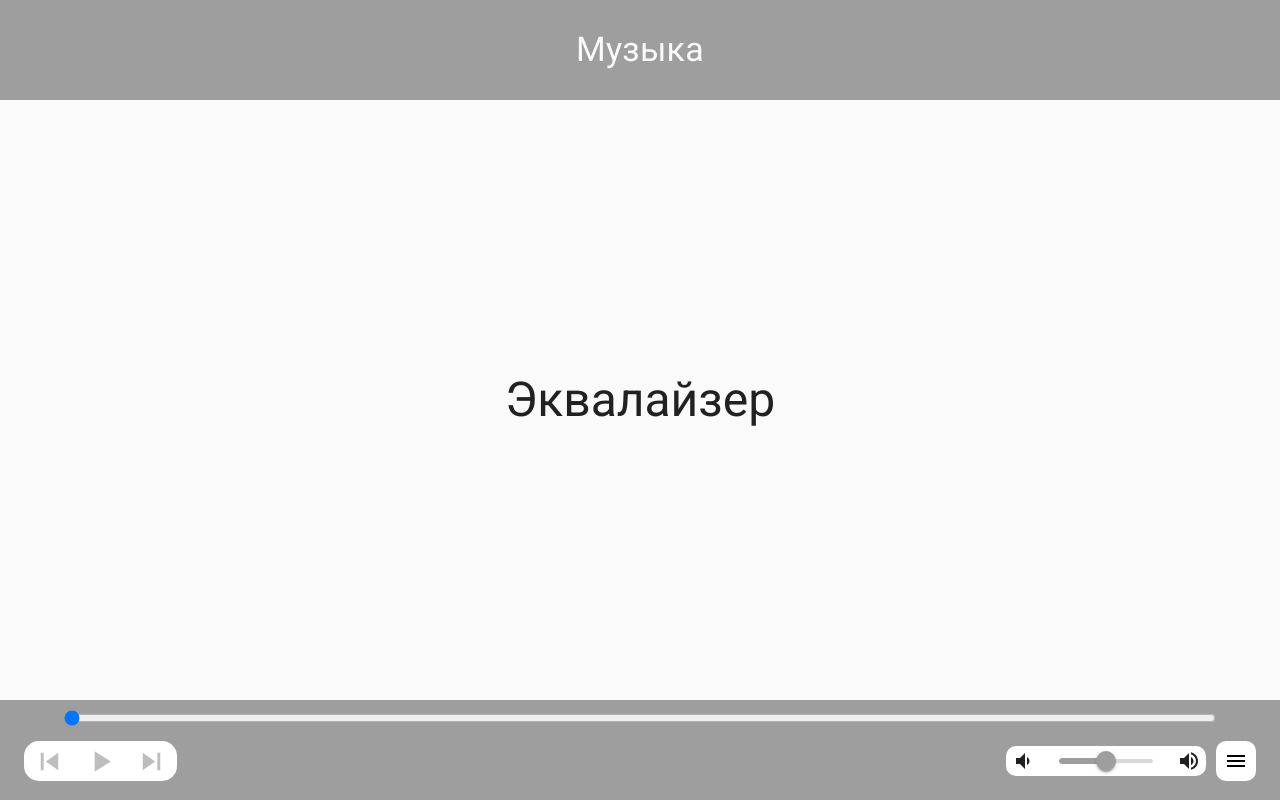
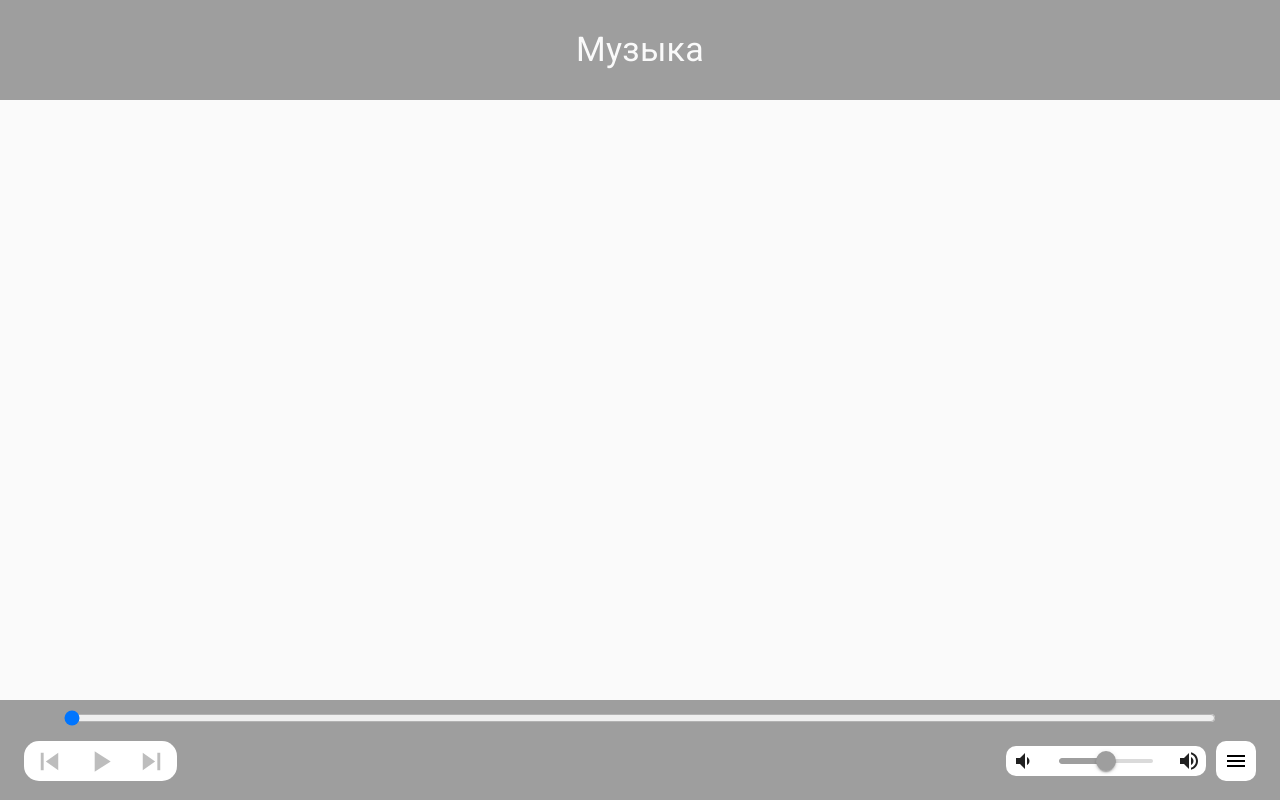
Before and after one commit to AlekseiPronin313/music-player-react, a React (Create React App) app: page / in a window 1280 px wide. Built offline with nearby package versions, Linux system fonts and the light colour scheme.

Commit message:
adding an equalizer

```diff
--- /dev/null
+++ b/src/blocks/canvas/canvas.css
@@ -0,0 +1,6 @@
+.canvas {
+    width: 100%;
+    height: calc(100vh - 200px);
+    display: flex;
+    align-items: flex-end;
+}
--- /dev/null
+++ b/src/blocks/canvas/myCanvas/myCanvas.css
@@ -0,0 +1,4 @@
+.myCanvas {
+    width: 100%;
+    height: 100%;
+}
--- a/src/components/App.js
+++ b/src/components/App.js
@@ -3,14 +3,17 @@ import Header from './Header';
 import Main from './Main';
 import { Box, CssBaseline } from '@mui/material';
 import FooterContainer from "./Footer/FooterContainer";
+import {useState} from "react";
 
 function App() {
+    const [ audioRef, setAudioRef ] = useState()
+    const [ context, setContext ] = useState()
   return (
       <Box sx={{flexGrow: 1}}>
       <CssBaseline />
       <Header />
-      <Main/>
-      <FooterContainer/>
+      <Main audioRef={audioRef} setContext={setContext}/>
+      <FooterContainer context={context} setAudioRef={setAudioRef}/>
       </Box>
   )
 }
--- a/src/components/Footer/AudioPlayers/AudioPlayers.js
+++ b/src/components/Footer/AudioPlayers/AudioPlayers.js
@@ -6,7 +6,7 @@ import {calculateTime} from "../../../context/СalculateTime";
 import {nextTrack} from "../../../redux/stateReducer";
 import {useDispatch} from "react-redux";
 
-function AudioPlayers ({ openPlaylist, musicPlay, playing }) {
+function AudioPlayers ({ openPlaylist, musicPlay, playing, setAudioRef, context}) {
     const [statevolum, setStateVolum] = useState(0.5)
     const [isPlaying, setIsPlaying] = useState(false);
     const [duration, setDuration] = useState(0);
@@ -27,24 +27,17 @@ function AudioPlayers ({ openPlaylist, musicPlay, playing }) {
 
     useEffect(() => {
         if (track) {
-            setTimeout(() => {
-                audioPlayer.current.play()
-                setIsPlaying(true)
-            }, 1000)
-            togglePlayPause(true)
-            setInterval(time, 1000)
+            setIsPlaying(true)
+            audioPlayer.current.play()
+            setAudioRef(audioPlayer)
+            animationRef.current = requestAnimationFrame(whilePlaying)
         }
     },[track])
 
     const clickNextTrack = () => {
-        setIsPlaying(false)
         dispatch(nextTrack(musicPlay.id))
-    }
-
-    const time = () => {
-        if (Math.floor(audioPlayer.current.duration) === Math.floor(audioPlayer.current.currentTime)) {
-            clickNextTrack()
-        }
+        setIsPlaying(true)
+        audioPlayer.current.play()
     }
 
     const handleVolume = (value) => {
@@ -55,9 +48,12 @@ function AudioPlayers ({ openPlaylist, musicPlay, playing }) {
     const togglePlayPause = () => {
         setIsPlaying(!isPlaying);
         if (!isPlaying) {
+            setIsPlaying(true)
+            context.resume()
             audioPlayer.current.play();
             animationRef.current = requestAnimationFrame(whilePlaying)
         } else {
+            context.suspend()
             audioPlayer.current.pause();
             cancelAnimationFrame(animationRef.current);
         }
@@ -77,6 +73,9 @@ function AudioPlayers ({ openPlaylist, musicPlay, playing }) {
     const changePlayerCurrentTime = () => {
         progressBar.current.style.setProperty('--seek-before-width', `${progressBar.current.value / duration * 100}%`)
         setCurrentTime(progressBar.current.value);
+        if (Math.floor(audioPlayer.current.duration) === Math.floor(audioPlayer.current.currentTime)) {
+            clickNextTrack()
+        }
     }
 
     return (
--- a/src/components/Footer/Footer.js
+++ b/src/components/Footer/Footer.js
@@ -1,9 +1,11 @@
 import * as React from "react";
 import AudioPlayers from "./AudioPlayers/AudioPlayers";
 
-function Footer({ openPlaylist, musicPlay, playing }) {
+function Footer({ openPlaylist, musicPlay, playing, setAudioRef,context }) {
   return (
-    <AudioPlayers openPlaylist={openPlaylist} musicPlay={musicPlay} playing={playing}/>
+    <AudioPlayers openPlaylist={openPlaylist}
+                  musicPlay={musicPlay} playing={playing}
+                  setAudioRef={setAudioRef} context={context}/>
   );
 }
 
--- a/src/components/Footer/FooterContainer.js
+++ b/src/components/Footer/FooterContainer.js
@@ -3,7 +3,7 @@ import Footer from "./Footer";
 import {useDispatch, useSelector} from "react-redux";
 import {isOpenPlaylist} from "../../redux/stateReducer";
 
-function FooterContainer() {
+function FooterContainer({setAudioRef,context}) {
     const dispatch = useDispatch()
     const openPlaylist = () => {
         dispatch(isOpenPlaylist())
@@ -11,7 +11,8 @@ function FooterContainer() {
     const musicPlay = useSelector(state => state.state.playAudio)
     const playing = useSelector(state => state.state.playing)
   return (
-        <Footer openPlaylist={openPlaylist} musicPlay={musicPlay} playing={playing}/>
+        <Footer openPlaylist={openPlaylist} musicPlay={musicPlay}
+                setAudioRef={setAudioRef} context= {context} playing={playing}/>
   );
 }
 
--- a/src/components/Main.js
+++ b/src/components/Main.js
@@ -1,10 +1,10 @@
-import { Container, Typography } from "@mui/material";
 import { Box } from "@mui/system";
 import * as React from "react";
 import TemporaryDrawerContainer from "./TemporaryDrawer/TemporaryDrawContainer";
+import VisualizationOfSound from "./VisualizationOfSound/VisualizationOfSound";
 
 
-function Main() {
+function Main({audioRef, setContext}) {
   return (
     <Box
       sx={{
@@ -12,12 +12,10 @@ function Main() {
         bgcolor: "#fafafa",
         display: "flex",
         textAlign: 'center',
-        alignItems: "center",
+        alignItems: "flex-end",
       }}
     >
-      <Container>
-        <Typography variant="h3">Эквалайзер</Typography>
-      </Container>
+      <VisualizationOfSound audioRef={audioRef} setContext={setContext}/>
       <TemporaryDrawerContainer/>
     </Box>
   );
--- /dev/null
+++ b/src/components/VisualizationOfSound/VisualizationOfSound.js
@@ -0,0 +1,80 @@
+import React, {useEffect, useRef} from "react";
+import {Box} from "@mui/system";
+
+const VisualizationOfSound = ({audioRef, setContext}) => {
+    const canvasRef = useRef(null)
+
+    const audioVisualizerLogic = () => {
+        const context = new (window.AudioContext || window.webkitAudioContext)()
+        setContext(context)
+
+        const audio = audioRef.current
+        const canvas = canvasRef.current
+        const analyser = context.createAnalyser()
+        const ctx = canvas.getContext("2d")
+        audio.crossOrigin = "anonymous"
+        let audioSrc = context.createMediaElementSource(audio)
+        audioSrc.connect(analyser)
+        audioSrc.connect(context.destination)
+        analyser.connect(context.destination)
+        //config canvas
+        canvas.width = window.innerWidth
+        canvas.height = window.innerHeight
+        analyser.fftSize = 256;
+        const bufferLength = analyser.frequencyBinCount
+        const dataArray = new Uint8Array(bufferLength)
+        const WIDTH = canvas.width
+        const HEIGHT = canvas.height
+        const barWidth = (WIDTH / bufferLength) * 2.5;
+
+        let barHeight = null
+        let x = null;
+
+        //core logic for the visualizer
+        const timeouts = [];
+        const renderFrame = () => {
+            ctx.fillStyle = "rgba(0,0,0,0)";
+            requestAnimationFrame(renderFrame);
+            x = 0;
+            analyser.getByteFrequencyData(dataArray);
+            ctx.fillRect(0, 0, WIDTH, HEIGHT);
+
+            for (let i = 0; i < bufferLength; i++) {
+                //color based upon frequency
+                barHeight = dataArray[i];
+                let r = barHeight + 44 * (i / bufferLength)
+                let g = 333 * (i / bufferLength)
+                let b = 444;
+                ctx.fillStyle = "rgb(" + r + "," + g + "," + b + ")";
+                ctx.fillRect(x,  HEIGHT - barHeight, barWidth, barHeight);
+                x += barWidth + 1;
+
+                //Allows visualizer to overlay on a background/video by clearing the rects after painting.
+                let timer = setTimeout(() => {
+                    ctx.clearRect(0, 0, WIDTH, HEIGHT);
+                }, 50);
+                timeouts.push(timer);
+            }
+        };
+        //Clears the accumulating timeouts.
+        setTimeout(() => {
+            for (let i = 0; i < timeouts.length; i++) {
+                return clearTimeout(timeouts[i]);
+            }
+        }, 51);
+        renderFrame();
+    };
+
+    //connect audio visualizer to DOM and execute logic
+    useEffect(() => {
+        if (audioRef) audioVisualizerLogic()
+    }, [ audioRef ])
+
+    return (
+        <Box className={'canvas'}>
+            <canvas ref={canvasRef} className={'myCanvas'}></canvas>
+        </Box>
+    )
+}
+
+export default VisualizationOfSound
--- a/src/index.css
+++ b/src/index.css
@@ -9,4 +9,6 @@
 @import url(./blocks/playList/__button/playList__button.css);
 @import url(./blocks/playList/__button-music/playList__button-music.css);
 @import url(./blocks/playList/__music-box/playList__music-box.css);
-@import url(blocks/footer/__input/audio__input.css);
+@import url(./blocks/footer/__input/audio__input.css);
+@import url(./blocks/canvas/canvas.css);
+@import url(./blocks/canvas/myCanvas/myCanvas.css);
```
